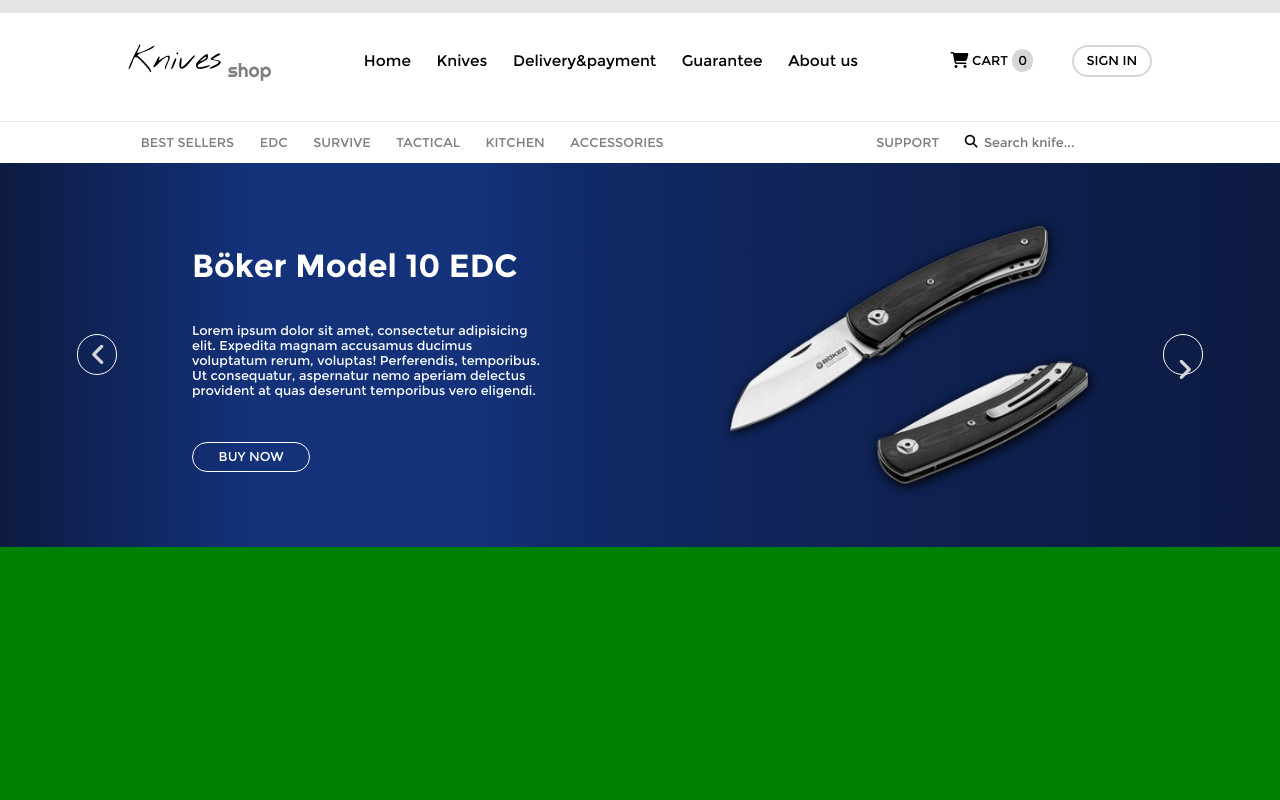
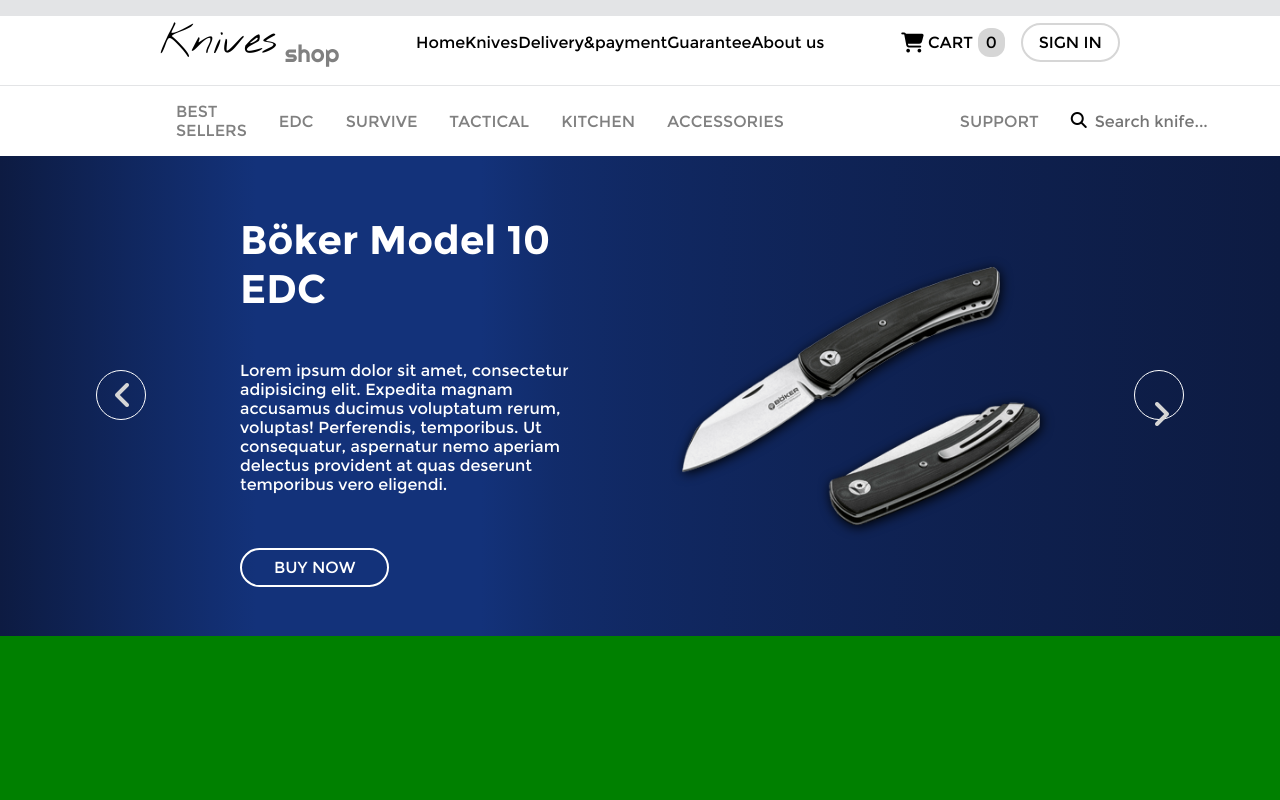
Before and after one commit to Bloodhound1982/knifeshop, a website with bundled scripts: page src/index.html in a window 1280 px wide. Shown: the top 800 px of the page. Built offline with nearby package versions, Linux system fonts and the light colour scheme; files whose address does not match are found by name.

Commit message:
start work with adaptive, create media.scss

```diff
--- a/src/css/main.scss
+++ b/src/css/main.scss
@@ -9,13 +9,11 @@
 $font_color: #808080;
 
 /*------------ Variables end --------------- */
-
 html {
-	font-size: 1vw;
+//	font-size: 1vw;
 	font-family: 'MontserratRegular';
 	background: $back_color;
 }
-
 /*------------ Header start ------------- */
 header {
 	background: #fff;
@@ -26,6 +24,7 @@
 			right: 10rem;
 		}
 		@include dflex(r, b, c);
+		flex-wrap: wrap;
 
 		.logo {
 			.first {
@@ -42,11 +41,10 @@
 			}
 		}
 		.menu {
-			@include dflex(r, c, c);
+			@include dflex(r, c, a);
+			flex-wrap: wrap;
 
 			.item {
-				padding: 3rem 1rem;
-				font-size: 1.2rem;
 			}
 
 			.item:hover {
@@ -59,7 +57,7 @@
 			text-transform: uppercase;
 
 			.cart:hover {
-				text-shadow: 2px 5px 6px $font_color;
+				text-decoration: underline;
 				cursor: pointer;
 			}
 			.tag {
@@ -76,7 +74,7 @@
 				border: 2px solid $back_light_color;
 				padding: 0.5rem 1rem;
 				border-radius: 2rem;
-				margin-left: 2rem;
+//				margin-left: 2rem;
 
 			}
 			.sign:hover {
@@ -810,3 +808,4 @@
 	}
 }
 /*------------ Footer end ------------- */
+@import "media.scss";
```
Also changed, not shown: dist/css/main.css.
